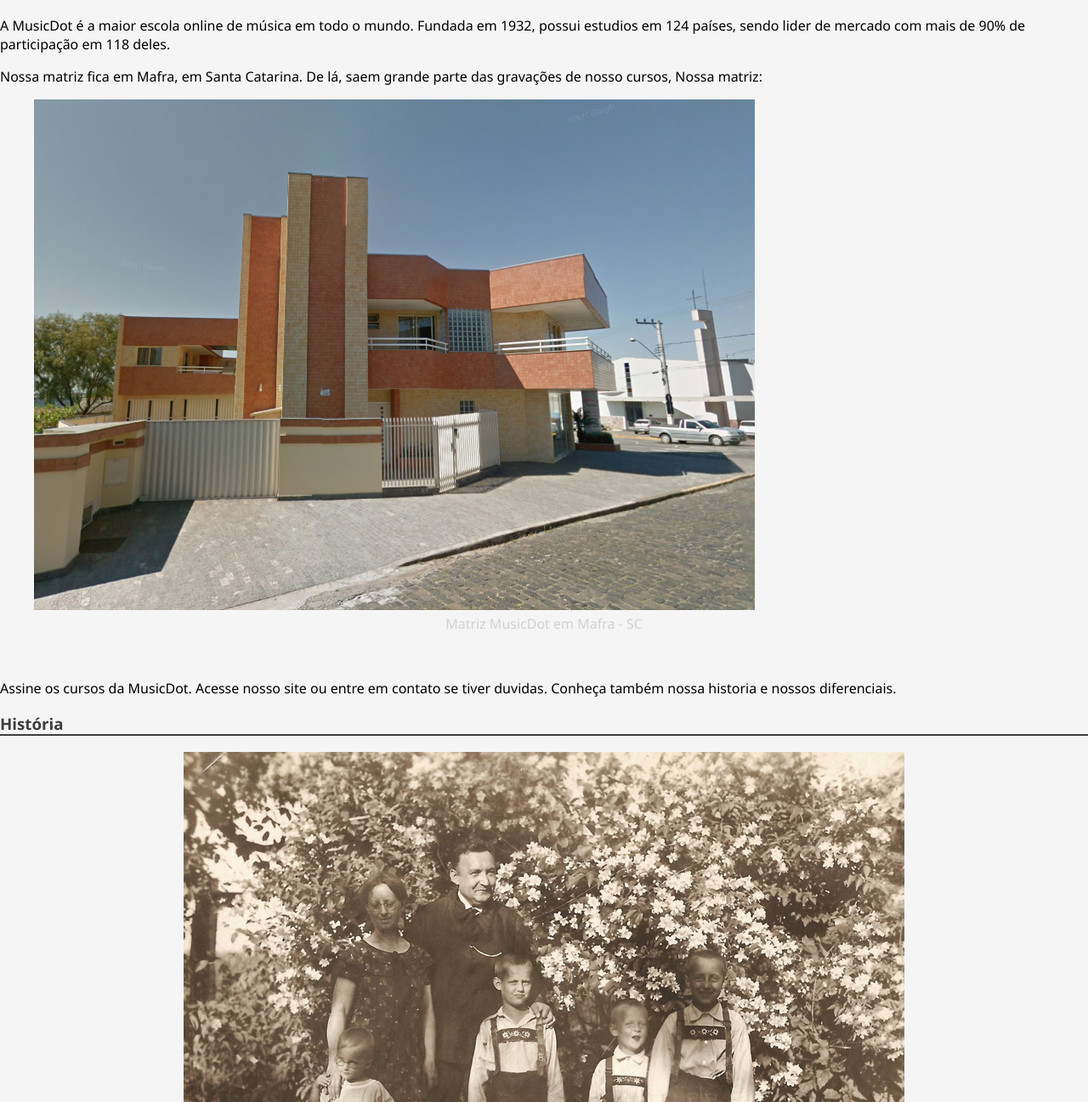
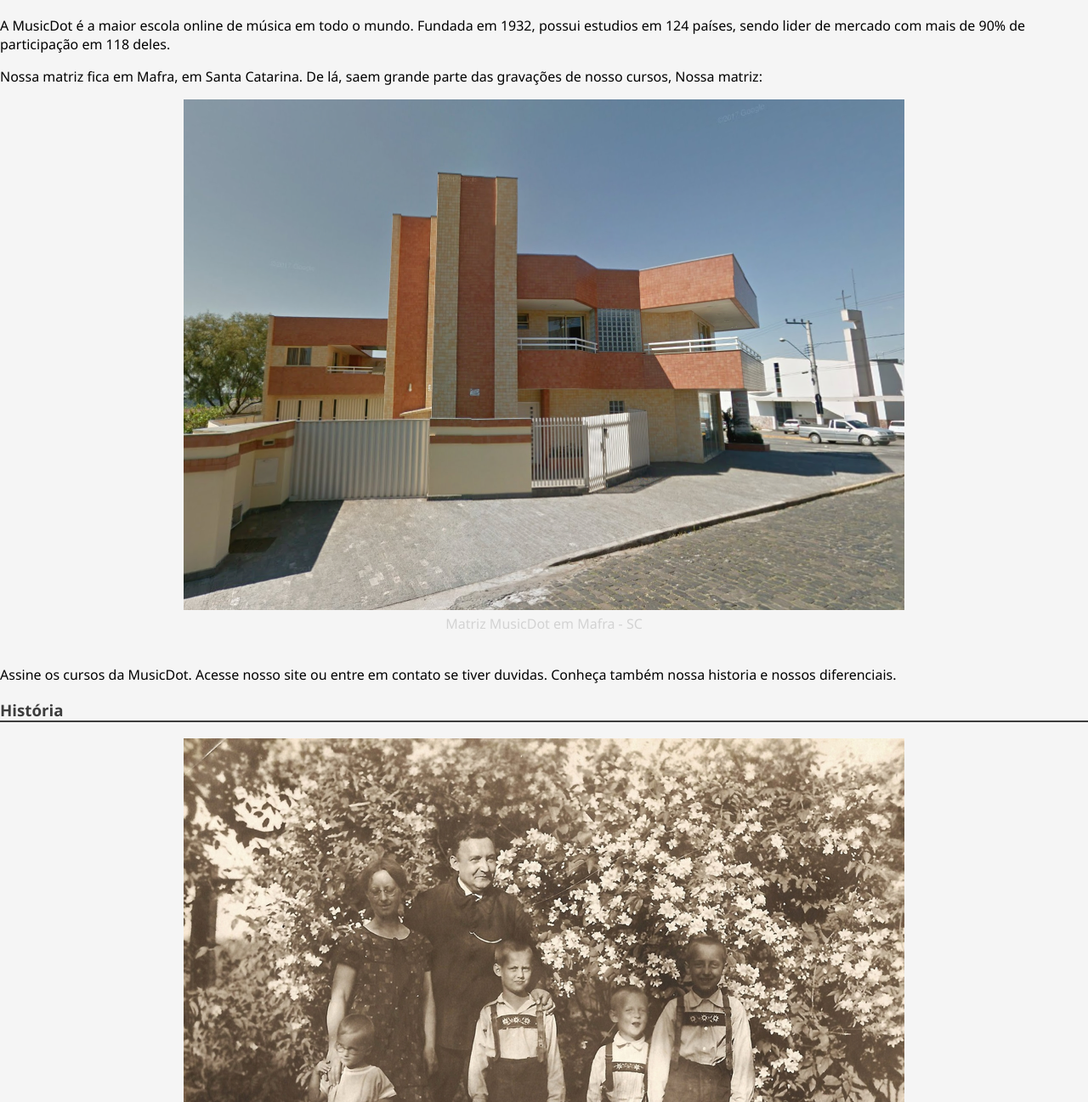
Before and after one commit to LDLNull/music-dot, a plain HTML site: page index.html in a window 1280 px wide. Shown: the part 283-1580 px from the top of the page at 85% size. Drawn offline with Linux system fonts and the light colour scheme.

Commit message:
Correção de um erro no ID da segunda figure

```diff
--- a/index.html
+++ b/index.html
@@ -18,7 +18,7 @@
     <h1>Sobre a empresa.</h1>
     <p>A MusicDot é a maior escola online de música em todo o mundo. Fundada em 1932, possui estudios em 124 países, sendo lider de mercado com mais de 90% de participação em 118 deles.</p>
     <p>Nossa matriz fica em Mafra, em Santa Catarina. De lá, saem grande parte das gravações de nosso cursos, Nossa matriz:</p>
-    <figure id="id="centrar">
+    <figure id="centrar">
         <img src="img/matriz-musicdot.png" alt="Matriz MusicDot" >
         <figcaption>Matriz MusicDot em Mafra - SC</figcaption>
     </figure>
@@ -27,7 +27,7 @@
     <p>Assine os cursos da MusicDot. Acesse nosso site ou entre em contato se tiver duvidas. Conheça também nossa historia e nossos diferenciais.</p>
     <h3>História</h3>
 
-    <figure>
+    <figure id="centrar">
         <img src="img/familia-tupfeln.jpg" alt="Familia Tupfeln" id="centrar">
         <figcaption>Familia Tupfeln</figcaption>
     </figure>
```
